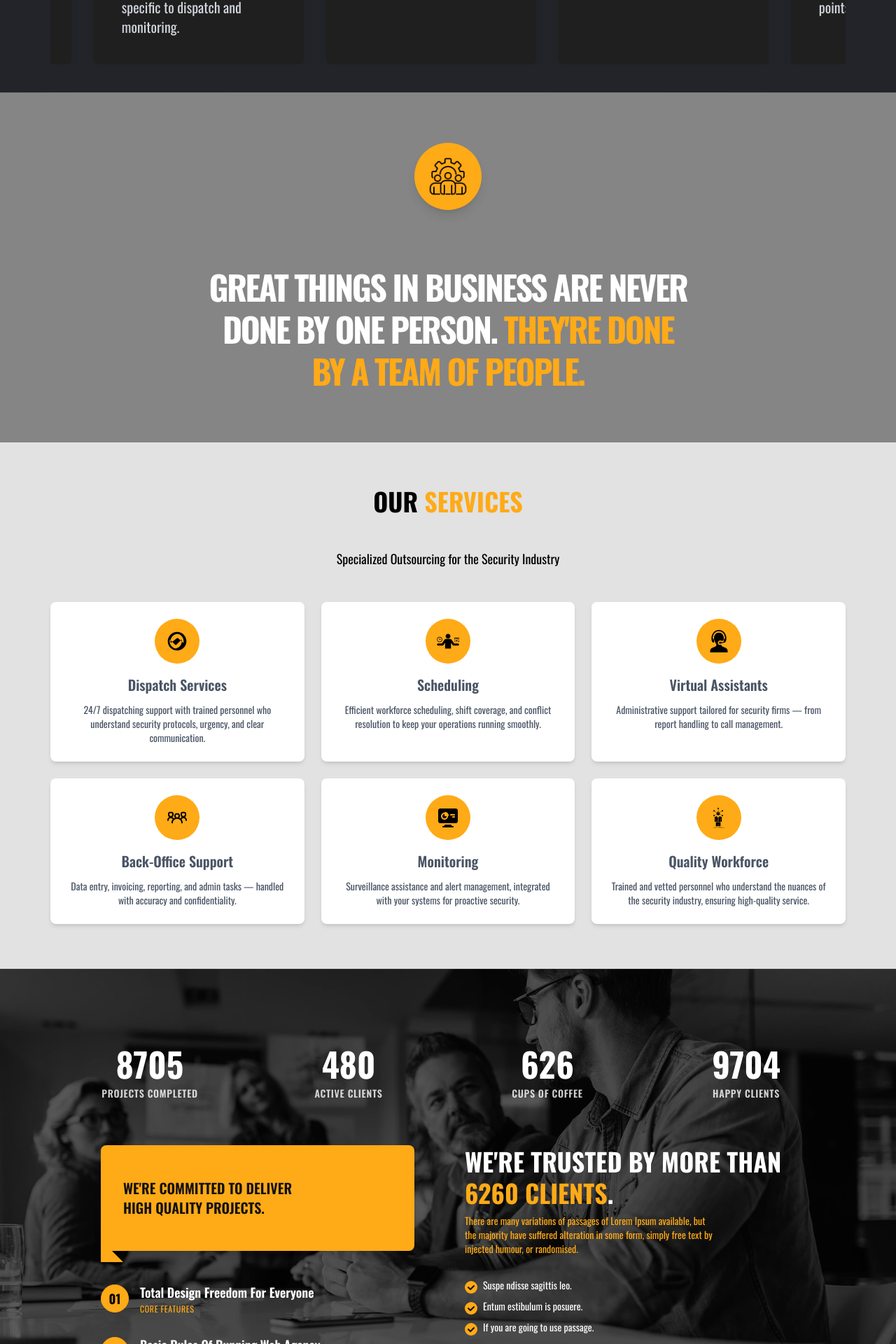
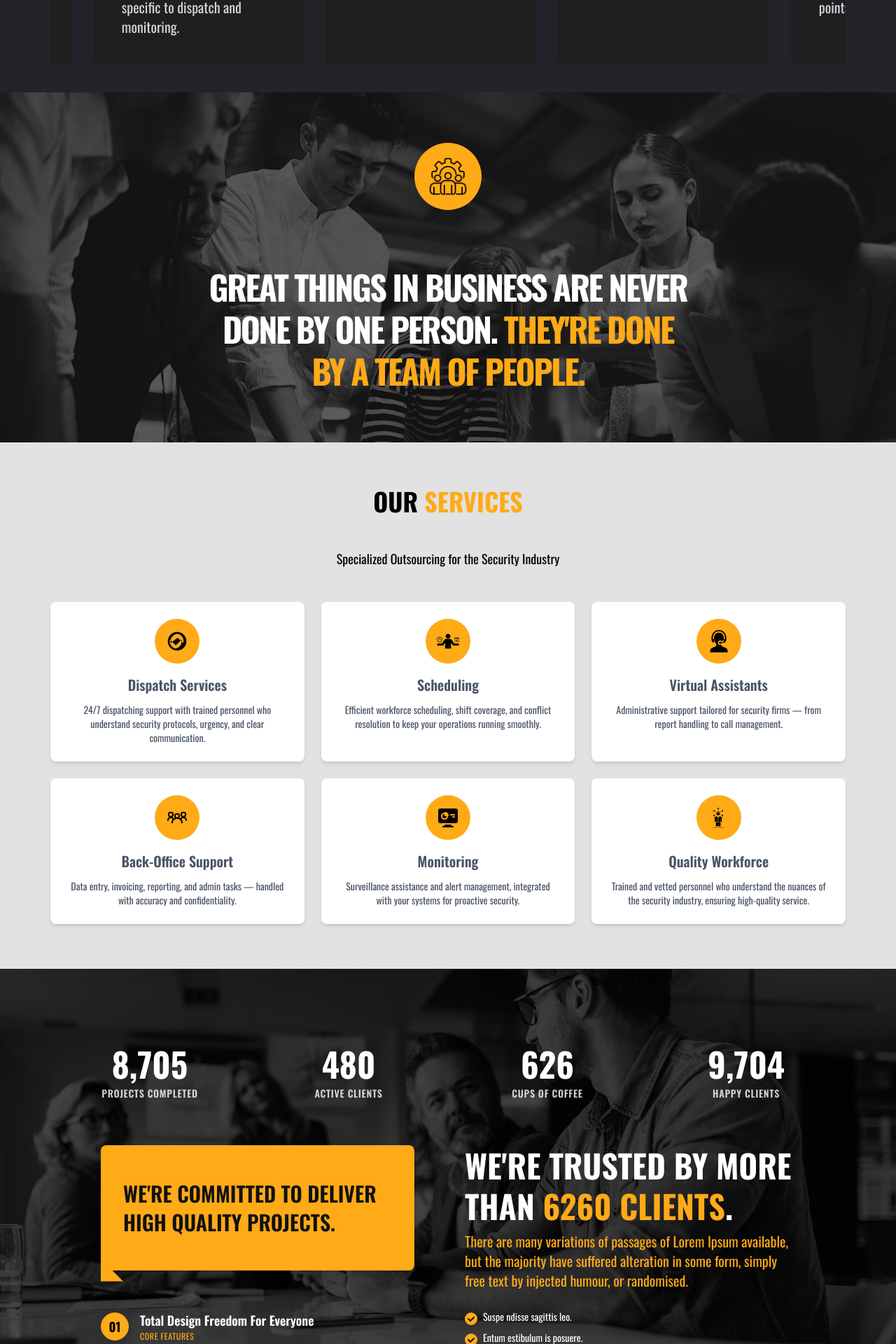
Before and after one commit to MuhammadUsman-10/Atmos-Pvt, a React (Vite) app: page / in a window 1280 px wide. Shown: the part 3070-4990 px from the top of the page at 70% size. Built offline with nearby package versions, Linux system fonts and the light colour scheme.

Commit message:
Removed Parallax effect, added counter animation to stats, updated Contact Form

```diff
--- a/package.json
+++ b/package.json
@@ -14,7 +14,9 @@
     "@tailwindcss/vite": "^4.1.7",
     "framer-motion": "^12.12.1",
     "react": "^19.1.0",
+    "react-countup": "^6.5.3",
     "react-dom": "^19.1.0",
+    "react-intersection-observer": "^9.16.0",
     "react-player": "^2.16.0",
     "react-router-dom": "^7.6.0",
     "tailwindcss": "^4.1.7"
--- a/src/components/Contact.jsx
+++ b/src/components/Contact.jsx
@@ -99,30 +99,30 @@ const Contact = () => {
                     </p>
                     <div className="space-y-5">
                         <div className='flex gap-5'>
-                            <div className='flex items-center justify-center px-[22px] py-5 bg-[#ffaa17] rounded-full'>
-                                <i className='fas fa-map-marker-alt' />
-                            </div>
+                            <a href='https://www.facebook.com/atmos' target='_blank' className='flex items-center justify-center p-6 bg-[#ffaa17] rounded-full'>
+                                <i className='fab fa-facebook' />
+                            </a>
                             <div className="flex flex-col items-left justify-center">
-                                <span className="font-medium text-white text-xl">Email:</span>
-                                <span className="text-gray-300 text-xl">info@atmospvt.com</span>
+                                <span className="font-medium text-white text-xl">Facebook:</span>
+                                <span className="text-gray-300 text-xl">atmospvt.com</span>
                             </div>
                         </div>
                         <div className='flex gap-5'>
-                            <div className='flex items-center justify-center px-[22px] py-5 bg-[#ffaa17] rounded-full'>
-                                <i className='fas fa-map-marker-alt' />
-                            </div>
+                            <a href='https://www.instagram.com/atmos' target='_blank' className='flex items-center justify-center p-6 bg-[#ffaa17] rounded-full'>
+                                <i className='fab fa-instagram' />
+                            </a>
                             <div className="flex flex-col items-left justify-center">
-                                <span className="font-medium text-white text-xl">Phone:</span>
+                                <span className="font-medium text-white text-xl">Instagram:</span>
                                 <span className="text-gray-300 text-xl">+129 455 99554</span>
                             </div>
                         </div>
                         <div className='flex gap-5'>
-                            <div className='flex items-center justify-center px-[22px] py-5 bg-[#ffaa17] rounded-full'>
-                                <i className='fas fa-map-marker-alt' />
-                            </div>
+                            <a href='https://www.linkedin.com/company/atmos' target='_blank' className='flex items-center justify-center p-6 bg-[#ffaa17] rounded-full'>
+                                <i className='fab fa-linkedin-in' />
+                            </a>
                             <div className="flex flex-col items-left justify-center">
-                                <span className="font-medium text-white text-xl">Location:</span>
-                                <span className="text-gray-300 text-xl">Pakistan</span>
+                                <span className="font-medium text-white text-xl">LinkedIn:</span>
+                                <span className="text-gray-300 text-xl">ATMOS Pvt</span>
                             </div>
                         </div>
                     </div>
--- a/src/components/StatsParallax.jsx
+++ b/src/components/StatsParallax.jsx
@@ -1,5 +1,5 @@
-import React, { useEffect, useState, useRef } from 'react';
-import '../index.css';
+import CountUp from 'react-countup';
+import { useInView } from 'react-intersection-observer';
 
 const stats = [
   { value: '8705', label: 'Projects Completed' },
@@ -29,51 +29,24 @@ const checklist = [
 ];
 
 const StatsParallax = () => {
-  const sectionRef = useRef(null);
-  const [offset, setOffset] = useState(0);
-
-  useEffect(() => {
-    const handleScroll = () => {
-      if (!sectionRef.current) return;
-      const rect = sectionRef.current.getBoundingClientRect();
-      const windowHeight = window.innerHeight;
-      if (rect.top < windowHeight && rect.bottom > 0) {
-        const scrollOffset = (windowHeight - rect.top) * 0.25;
-        setOffset(scrollOffset);
-      } else {
-        setOffset(0);
-      }
-    };
-    window.addEventListener('scroll', handleScroll);
-    handleScroll();
-    return () => window.removeEventListener('scroll', handleScroll);
-  }, []);
-
+  const { ref, inView } = useInView({ triggerOnce: true, threshold: 0.3 });
   return (
-    <section
-      ref={sectionRef}
-      className="relative bg-image -z-10 w-full flex flex-col justify-center items-center overflow-hidden py-12 md:py-20"
-    >
-      {/* Parallax Background */}
-      {/* <div
-        className="absolute inset-0 -z-10"
-        style={{
-          backgroundImage: "url('/bg-image-1.png')",
-          backgroundSize: 'cover',
-          backgroundRepeat: 'no-repeat',
-          backgroundPosition: `center ${-offset}px`,
-          transition: 'background-position 0.1s linear',
-        }}
-      /> */}
+    <section ref={ref} className="relative bg-image -z-10 w-full flex flex-col justify-center items-center overflow-hidden py-12 md:py-20">
       {/* Overlay */}
-      <div className="absolute inset-0 bg-black/80 opacity-80 -z-0" />
+      <div className="absolute inset-0 bg-black/90 opacity-80 -z-0" />
 
       {/* Stats Row */}
       <div className="relative z-10 container mx-auto lg:px-16 xl:px-18">
-        <div className="w-full grid grid-cols-2 md:grid-cols-4 gap-y-8 md:gap-y-0 py-8 px-4 md:px-0 mb-8">
-          {stats.map((stat, i) => (
+        <div className="w-full grid grid-cols-1 sm:grid-cols-2 lg:grid-cols-4 gap-y-16 py-8 px-4 md:px-0 mb-8">
+          {stats.map((stat) => (
             <div key={stat.label} className="flex flex-col items-center justify-center text-center">
-              <span className="text-white text-4xl md:text-5xl font-bold">{stat.value}</span>
+              <span className="text-white text-4xl md:text-5xl font-bold">
+                <CountUp
+                  start={inView ? 0 : null}
+                  end={parseInt(stat.value, 10)}
+                  duration={2}
+                  separator="," />
+              </span>
               <span className="text-white text-xs md:text-sm font-semibold mt-2 uppercase tracking-wider opacity-80">{stat.label}</span>
             </div>
           ))}
@@ -83,10 +56,10 @@ const StatsParallax = () => {
         <div className='container mx-auto px-6 lg:px-16 xl:px-18'>
         <div className="w-full max-w-6xl flex flex-col md:flex-row gap-8 md:gap-0 bg-transparent z-10">
           {/* Left: Commitment & Features */}
-          <div className="flex-1 flex flex-col gap-8">
+          <div className="flex-1 flex flex-col gap-8 md:gap-11">
             {/* Commitment Box */}
-            <div className="relative bg-[#ffaa17] rounded-tl-lg rounded-tr-lg rounded-bl-2xl rounded-br-lg shadow-lg px-6 py-8 md:py-12 md:px-8 w-full max-w-md text-left">
-              <span className="block text-lg md:text-xl font-semibold text-[#111] leading-snug">
+            <div className="relative bg-[#ffaa17] rounded-tl-lg rounded-tr-lg rounded-bl-2xl rounded-br-lg shadow-lg px-6 py-8 md:py-12 md:px-8 w-full max-w-sm lg:max-w-md text-left">
+              <span className="block text-lg md:text-xl lg:text-2xl xl:text-3xl font-semibold text-[#111] leading-snug">
                 WE'RE COMMITTED TO DELIVER<br />
                 HIGH QUALITY PROJECTS.
               </span>
@@ -108,13 +81,13 @@ const StatsParallax = () => {
             </div>
           </div>
           {/* Right: Trust/Testimonial Section */}
-          <div className="flex-1 flex flex-col gap-6 md:pl-12">
-            <div>
-              <h2 className="text-white text-2xl md:text-3xl lg:text-4xl font-bold leading-tight mb-2">
+          <div className="flex-1 flex flex-col gap-6 xl:gap-5 xxl:gap-4 md:pl-12">
+            <div className=''>
+              <h2 className="text-white text-2xl sm:text-3xl lg:text-[33px] xl:text-[46px] xxl:text-5xl font-bold leading-tight mb-2">
                 WE'RE TRUSTED BY MORE
                 THAN <span className="text-[#ffaa17]">6260 CLIENTS</span>.
               </h2>
-              <p className="text-[#ffaa17] text-xs md:text-sm lg:w-[75%] mb-2">
+              <p className="text-[#ffaa17] text-xs sm:text-sm md:text-base xl:text-xl xs:w-[85%] lg:w-[90%] xl:w-full xxl:w-[90%] mb-2">
                 There are many variations of passages of Lorem Ipsum available, but the majority have suffered alteration in some form, simply free text by injected humour, or randomised.
               </p>
             </div>
--- a/src/components/TeamQuoteParallax.jsx
+++ b/src/components/TeamQuoteParallax.jsx
@@ -1,33 +1,6 @@
-import React, { useEffect, useState, useRef } from 'react';
-
 const TeamQuoteParallax = () => {
-    const sectionRef = useRef(null);
-    const [offset, setOffset] = useState(0);
-
-    useEffect(() => {
-        const handleScroll = () => {
-        if (!sectionRef.current) return;
-
-        const rect = sectionRef.current.getBoundingClientRect();
-        const windowHeight = window.innerHeight;
-
-        // Only apply parallax if section is visible
-        if (rect.top < windowHeight && rect.bottom > 0) {
-            const scrollOffset = (windowHeight - rect.top) * 0.25;
-            setOffset(scrollOffset);
-        } else {
-            setOffset(0); // Don't shift if not in view
-        }
-        };
-
-        window.addEventListener('scroll', handleScroll);
-        handleScroll(); // Run once on mount
-
-        return () => window.removeEventListener('scroll', handleScroll);
-    }, []);
-
     return (
-        <section ref={sectionRef} className="relative w-full h-[300px] md:h-[500px] overflow-hidden">
+        <section className="relative w-full h-[300px] md:h-[500px] overflow-hidden">
         {/* Background Image with parallax */}
         <div
             className="absolute inset-0 -z-10"
@@ -35,13 +8,11 @@ const TeamQuoteParallax = () => {
                 backgroundImage: "url('/bg-image-2.png')",
                 backgroundSize: 'cover',
                 backgroundRepeat: 'no-repeat',
-                backgroundPosition: `center ${-offset}px`,
-                transition: 'background-position 0.1s linear',
             }}
         />
 
         {/* Overlay for dark effect */}
-        <div className="absolute inset-0 bg-black/80 opacity-60 -z-0" />
+        <div className="absolute inset-0 bg-black/80 opacity-80 -z-0" />
         {/* <div className='relative z-10 container mx-auto my-auto px-6 lg:px-16 xl:px-18'> */}
 
         {/* Actual content */}
--- a/src/components/Terms&Conditions.jsx
+++ b/src/components/Terms&Conditions.jsx
@@ -9,7 +9,7 @@ export default function TermsModal() {
         {/* Link to open modal */}
         <button
             onClick={toggleModal}
-            className="text-gray-300 md:text-xl lg:text-2xl hover:underline"
+            className="text-gray-300 md:text-xl lg:text-2xl hover:text-[#ffaa17] hover:underline cursor-pointer"
         >
             Terms & Conditions
         </button>
```
Also changed, not shown: 1 other file (tests, documents, lock files or other folders).
